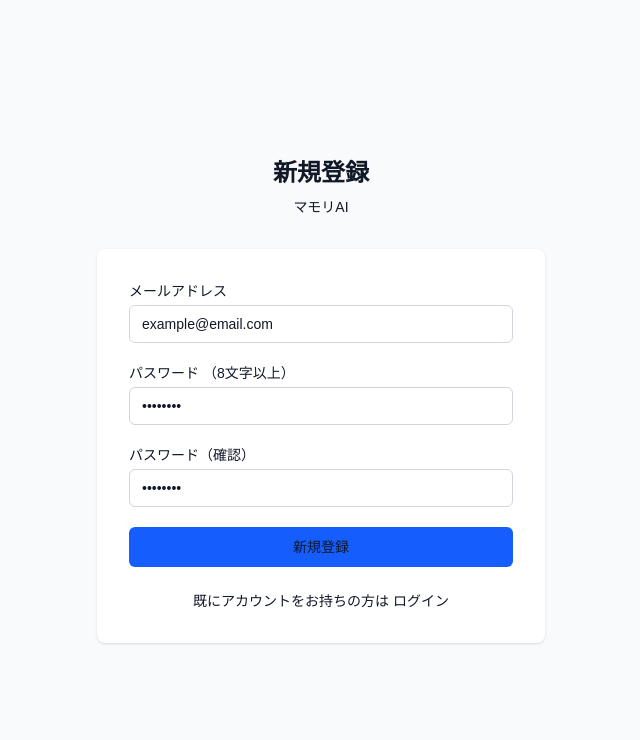
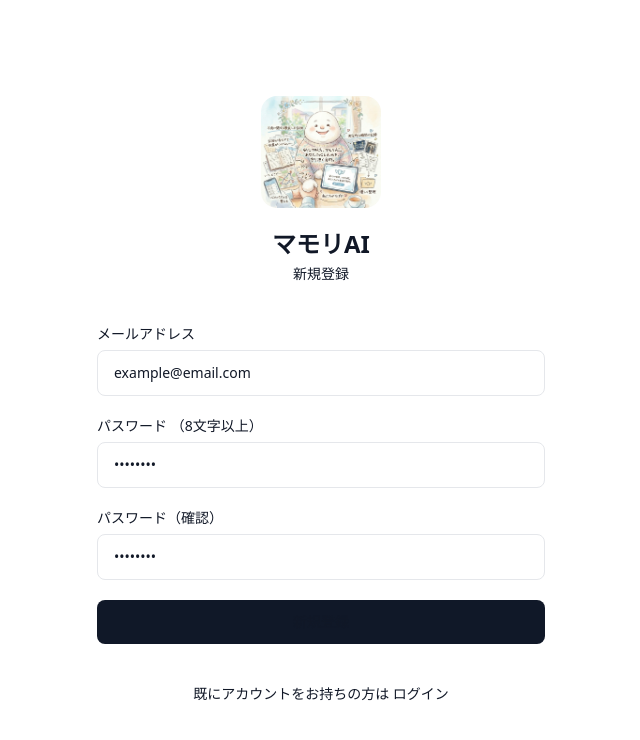
Before and after one commit to r82r8k7d6r-spec/lexevidence, a Next.js app: page /auth/signup in a window 1280 px wide. Shown: the top 740 px of the page, without its empty margins (319-959 px from the left). Built offline with nearby package versions, Linux system fonts and the light colour scheme; no server answers.

Commit message:
feat: ログイン・新規登録ページをマモリAIデザインに統一

```diff
--- a/app/auth/login/page.tsx
+++ b/app/auth/login/page.tsx
@@ -2,6 +2,7 @@
 import { useState } from "react";
 import { useRouter } from "next/navigation";
 import Link from "next/link";
+import Image from "next/image";
 import { createClient } from "@/lib/supabase/client";
 
 export default function LoginPage() {
@@ -33,35 +34,46 @@ export default function LoginPage() {
     setError(null);
     const supabase = createClient();
     const { error } = await supabase.auth.signInWithOAuth({
-      provider: 'google',
+      provider: "google",
       options: {
         redirectTo: `${process.env.NEXT_PUBLIC_SITE_URL}/auth/callback`,
       },
     });
     if (error) {
-      setError('Googleログインに失敗しました');
+      setError("Googleログインに失敗しました");
       setLoading(false);
     }
   };
 
   return (
-    <div className="min-h-screen flex items-center justify-center bg-gray-50 py-12 px-4">
-      <div className="w-full max-w-md">
-        <div className="text-center mb-8">
-          <h1 className="text-2xl font-bold text-gray-900">ログイン</h1>
-          <p className="mt-2 text-sm text-gray-600">マモリAI</p>
+    <div className="min-h-screen bg-white flex items-center justify-center px-4 font-sans">
+      <div className="w-full max-w-md py-16">
+
+        {/* ロゴ・タイトル */}
+        <div className="flex flex-col items-center mb-10">
+          <Image
+            src="/mamoriAI.jpg"
+            alt="マモリAI"
+            width={120}
+            height={120}
+            className="rounded-2xl mb-5"
+            style={{ height: "auto" }}
+          />
+          <h1 className="text-2xl font-bold text-gray-900">マモリAI</h1>
+          <p className="mt-1 text-sm text-gray-400">ログイン</p>
         </div>
 
-        <div className="bg-white rounded-lg shadow p-8">
+        {/* エラー */}
         {error && (
-            <div className="mb-4 p-3 bg-red-50 border border-red-200 rounded text-red-700 text-sm">
+          <div className="mb-6 px-4 py-3 bg-red-50 border border-red-100 rounded-lg text-red-600 text-sm">
             {error}
           </div>
         )}
 
+        {/* フォーム */}
         <form onSubmit={handleLogin} className="space-y-5">
           <div>
-              <label htmlFor="email" className="block text-sm font-medium text-gray-700 mb-1">
+            <label htmlFor="email" className="block text-sm font-medium text-gray-700 mb-1.5">
               メールアドレス
             </label>
             <input
@@ -70,13 +82,13 @@ export default function LoginPage() {
               required
               value={email}
               onChange={(e) => setEmail(e.target.value)}
-                className="w-full px-3 py-2 border border-gray-300 rounded-md text-sm focus:outline-none focus:ring-2 focus:ring-blue-500 focus:border-transparent"
+              className="w-full px-4 py-3 border border-gray-200 rounded-lg text-sm focus:outline-none focus:border-gray-400 transition-colors"
               placeholder="example@email.com"
             />
           </div>
 
           <div>
-              <label htmlFor="password" className="block text-sm font-medium text-gray-700 mb-1">
+            <label htmlFor="password" className="block text-sm font-medium text-gray-700 mb-1.5">
               パスワード
             </label>
             <input
@@ -85,7 +97,7 @@ export default function LoginPage() {
               required
               value={password}
               onChange={(e) => setPassword(e.target.value)}
-                className="w-full px-3 py-2 border border-gray-300 rounded-md text-sm focus:outline-none focus:ring-2 focus:ring-blue-500 focus:border-transparent"
+              className="w-full px-4 py-3 border border-gray-200 rounded-lg text-sm focus:outline-none focus:border-gray-400 transition-colors"
               placeholder="••••••••"
             />
           </div>
@@ -93,34 +105,36 @@ export default function LoginPage() {
           <button
             type="submit"
             disabled={loading}
-              className="w-full py-2.5 px-4 bg-blue-600 text-white text-sm font-medium rounded-md hover:bg-blue-700 disabled:opacity-50 disabled:cursor-not-allowed transition-colors"
+            className="w-full py-3 px-4 bg-gray-900 text-white text-sm font-medium rounded-lg hover:bg-gray-700 disabled:opacity-50 disabled:cursor-not-allowed transition-colors"
           >
             {loading ? "処理中..." : "ログイン"}
           </button>
         </form>
 
-          <div className="mt-4 flex items-center">
-            <div className="flex-1 border-t border-gray-200" />
-            <span className="px-3 text-xs text-gray-400">または</span>
-            <div className="flex-1 border-t border-gray-200" />
+        {/* 区切り */}
+        <div className="flex items-center my-7">
+          <div className="flex-1 border-t border-gray-100" />
+          <span className="px-4 text-xs text-gray-400">または</span>
+          <div className="flex-1 border-t border-gray-100" />
         </div>
 
+        {/* Googleログイン */}
         <button
           onClick={handleGoogleLogin}
           disabled={loading}
-            className="mt-4 w-full py-2.5 px-4 bg-white border border-gray-300 text-gray-700 text-sm font-medium rounded-md hover:bg-gray-50 disabled:opacity-50 disabled:cursor-not-allowed transition-colors flex items-center justify-center gap-2"
+          className="w-full py-3 px-4 bg-white border border-gray-200 text-gray-700 text-sm font-medium rounded-lg hover:bg-gray-50 disabled:opacity-50 disabled:cursor-not-allowed transition-colors flex items-center justify-center gap-3"
         >
           <GoogleIcon />
           Googleでログイン
         </button>
 
-          <p className="mt-6 text-center text-sm text-gray-600">
+        {/* 新規登録リンク */}
+        <p className="mt-10 text-center text-sm text-gray-400">
           アカウントをお持ちでない方は{" "}
-            <Link href="/auth/signup" className="text-blue-600 hover:underline font-medium">
+          <Link href="/auth/signup" className="text-gray-900 font-medium hover:underline">
             新規登録
           </Link>
         </p>
-        </div>
       </div>
     </div>
   );
--- a/app/auth/signup/page.tsx
+++ b/app/auth/signup/page.tsx
@@ -1,6 +1,7 @@
 "use client";
 import { useState } from "react";
 import Link from "next/link";
+import Image from "next/image";
 import { createClient } from "@/lib/supabase/client";
 
 export default function SignupPage() {
@@ -36,7 +37,8 @@ export default function SignupPage() {
     });
 
     if (error) {
-      setError(error.message === "User already registered"
+      setError(
+        error.message === "User already registered"
           ? "このメールアドレスは既に登録されています"
           : "登録に失敗しました。もう一度お試しください"
       );
@@ -49,45 +51,66 @@ export default function SignupPage() {
 
   if (success) {
     return (
-      <div className="min-h-screen flex items-center justify-center bg-gray-50 py-12 px-4">
-        <div className="w-full max-w-md text-center">
-          <div className="bg-white rounded-lg shadow p-8">
-            <div className="w-12 h-12 bg-green-100 rounded-full flex items-center justify-center mx-auto mb-4">
+      <div className="min-h-screen bg-white flex items-center justify-center px-4 font-sans">
+        <div className="w-full max-w-md py-16 text-center">
+          <div className="flex flex-col items-center mb-10">
+            <Image
+              src="/mamoriAI.jpg"
+              alt="マモリAI"
+              width={120}
+              height={120}
+              className="rounded-2xl mb-5"
+              style={{ height: "auto" }}
+            />
+            <h1 className="text-2xl font-bold text-gray-900">マモリAI</h1>
+          </div>
+          <div className="w-12 h-12 bg-green-100 rounded-full flex items-center justify-center mx-auto mb-5">
             <svg className="w-6 h-6 text-green-600" fill="none" stroke="currentColor" viewBox="0 0 24 24">
               <path strokeLinecap="round" strokeLinejoin="round" strokeWidth={2} d="M5 13l4 4L19 7" />
             </svg>
           </div>
-            <h2 className="text-xl font-bold text-gray-900 mb-2">確認メールを送信しました</h2>
-            <p className="text-sm text-gray-600 mb-6">
-              {email} に確認メールを送信しました。メール内のリンクをクリックして登録を完了してください。
+          <h2 className="text-xl font-bold text-gray-900 mb-3">確認メールを送信しました</h2>
+          <p className="text-sm text-gray-400 mb-8">
+            {email} に確認メールを送信しました。<br />
+            メール内のリンクをクリックして登録を完了してください。
           </p>
-            <Link href="/auth/login" className="text-blue-600 hover:underline text-sm font-medium">
+          <Link href="/auth/login" className="text-gray-900 font-medium text-sm hover:underline">
             ログインページへ
           </Link>
-          </div>
         </div>
       </div>
     );
   }
 
   return (
-    <div className="min-h-screen flex items-center justify-center bg-gray-50 py-12 px-4">
-      <div className="w-full max-w-md">
-        <div className="text-center mb-8">
-          <h1 className="text-2xl font-bold text-gray-900">新規登録</h1>
-          <p className="mt-2 text-sm text-gray-600">マモリAI</p>
+    <div className="min-h-screen bg-white flex items-center justify-center px-4 font-sans">
+      <div className="w-full max-w-md py-16">
+
+        {/* ロゴ・タイトル */}
+        <div className="flex flex-col items-center mb-10">
+          <Image
+            src="/mamoriAI.jpg"
+            alt="マモリAI"
+            width={120}
+            height={120}
+            className="rounded-2xl mb-5"
+            style={{ height: "auto" }}
+          />
+          <h1 className="text-2xl font-bold text-gray-900">マモリAI</h1>
+          <p className="mt-1 text-sm text-gray-400">新規登録</p>
         </div>
 
-        <div className="bg-white rounded-lg shadow p-8">
+        {/* エラー */}
         {error && (
-            <div className="mb-4 p-3 bg-red-50 border border-red-200 rounded text-red-700 text-sm">
+          <div className="mb-6 px-4 py-3 bg-red-50 border border-red-100 rounded-lg text-red-600 text-sm">
             {error}
           </div>
         )}
 
+        {/* フォーム */}
         <form onSubmit={handleSignup} className="space-y-5">
           <div>
-              <label htmlFor="email" className="block text-sm font-medium text-gray-700 mb-1">
+            <label htmlFor="email" className="block text-sm font-medium text-gray-700 mb-1.5">
               メールアドレス
             </label>
             <input
@@ -96,13 +119,13 @@ export default function SignupPage() {
               required
               value={email}
               onChange={(e) => setEmail(e.target.value)}
-                className="w-full px-3 py-2 border border-gray-300 rounded-md text-sm focus:outline-none focus:ring-2 focus:ring-blue-500 focus:border-transparent"
+              className="w-full px-4 py-3 border border-gray-200 rounded-lg text-sm focus:outline-none focus:border-gray-400 transition-colors"
               placeholder="example@email.com"
             />
           </div>
 
           <div>
-              <label htmlFor="password" className="block text-sm font-medium text-gray-700 mb-1">
+            <label htmlFor="password" className="block text-sm font-medium text-gray-700 mb-1.5">
               パスワード <span className="text-gray-400 font-normal">（8文字以上）</span>
             </label>
             <input
@@ -111,13 +134,13 @@ export default function SignupPage() {
               required
               value={password}
               onChange={(e) => setPassword(e.target.value)}
-                className="w-full px-3 py-2 border border-gray-300 rounded-md text-sm focus:outline-none focus:ring-2 focus:ring-blue-500 focus:border-transparent"
+              className="w-full px-4 py-3 border border-gray-200 rounded-lg text-sm focus:outline-none focus:border-gray-400 transition-colors"
               placeholder="••••••••"
             />
           </div>
 
           <div>
-              <label htmlFor="confirm" className="block text-sm font-medium text-gray-700 mb-1">
+            <label htmlFor="confirm" className="block text-sm font-medium text-gray-700 mb-1.5">
               パスワード（確認）
             </label>
             <input
@@ -126,7 +149,7 @@ export default function SignupPage() {
               required
               value={confirm}
               onChange={(e) => setConfirm(e.target.value)}
-                className="w-full px-3 py-2 border border-gray-300 rounded-md text-sm focus:outline-none focus:ring-2 focus:ring-blue-500 focus:border-transparent"
+              className="w-full px-4 py-3 border border-gray-200 rounded-lg text-sm focus:outline-none focus:border-gray-400 transition-colors"
               placeholder="••••••••"
             />
           </div>
@@ -134,20 +157,20 @@ export default function SignupPage() {
           <button
             type="submit"
             disabled={loading}
-              className="w-full py-2.5 px-4 bg-blue-600 text-white text-sm font-medium rounded-md hover:bg-blue-700 disabled:opacity-50 disabled:cursor-not-allowed transition-colors"
+            className="w-full py-3 px-4 bg-gray-900 text-white text-sm font-medium rounded-lg hover:bg-gray-700 disabled:opacity-50 disabled:cursor-not-allowed transition-colors"
           >
             {loading ? "処理中..." : "新規登録"}
           </button>
         </form>
 
-          <p className="mt-6 text-center text-sm text-gray-600">
+        {/* ログインリンク */}
+        <p className="mt-10 text-center text-sm text-gray-400">
           既にアカウントをお持ちの方は{" "}
-            <Link href="/auth/login" className="text-blue-600 hover:underline font-medium">
+          <Link href="/auth/login" className="text-gray-900 font-medium hover:underline">
             ログイン
           </Link>
         </p>
       </div>
     </div>
-    </div>
   );
 }
```
Lines whose indentation alone changed are shown as unchanged.
